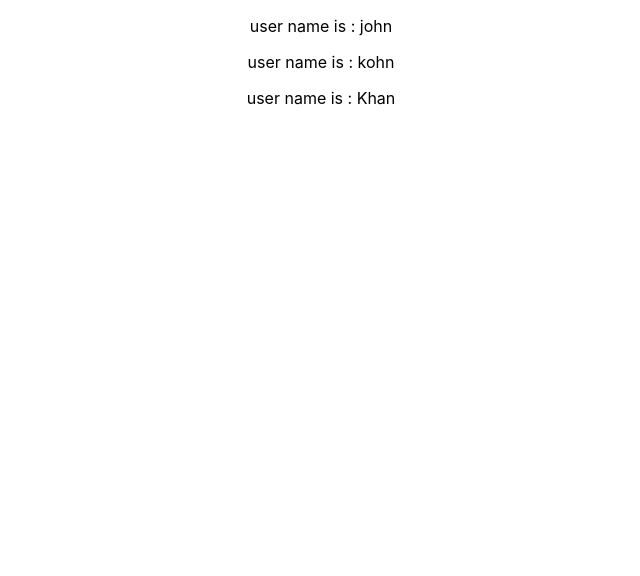
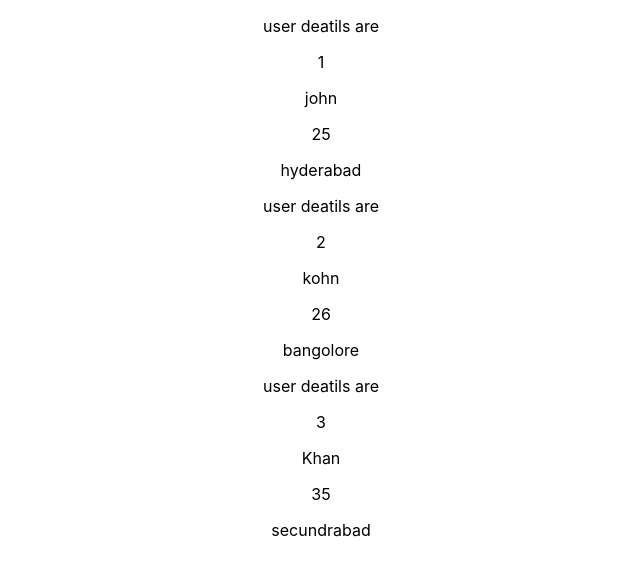
Before and after one commit to madhavi-anneboina/my-reactapp, a React (Create React App) app: page / in a window 1280 px wide. Shown: the top 576 px of the page, without its empty margins (319-959 px from the left). Built offline with nearby package versions, Linux system fonts and the light colour scheme.

Commit message:
added props data

```diff
--- a/src/App.js
+++ b/src/App.js
@@ -28,7 +28,7 @@ function App() {
        {users.map(
         (u)=>{
           return(
-            <User detail={u} />
+            <User id={u.id} name={u.name} age={u.age} place={u.place} />
           )
 
         }
--- a/src/User.js
+++ b/src/User.js
@@ -15,7 +15,11 @@ import React, { Component } from 'react'
   render() {
     return (
       <div>
-           <p>user name is : {this.props.detail.name}</p>
+           <p>user deatils are</p>
+           <p>{this.props.id}</p>
+           <p>{this.props.name}</p>
+           <p>{this.props.age}</p>
+           <p>{this.props.place}</p>
       </div>
     )
   }
```
